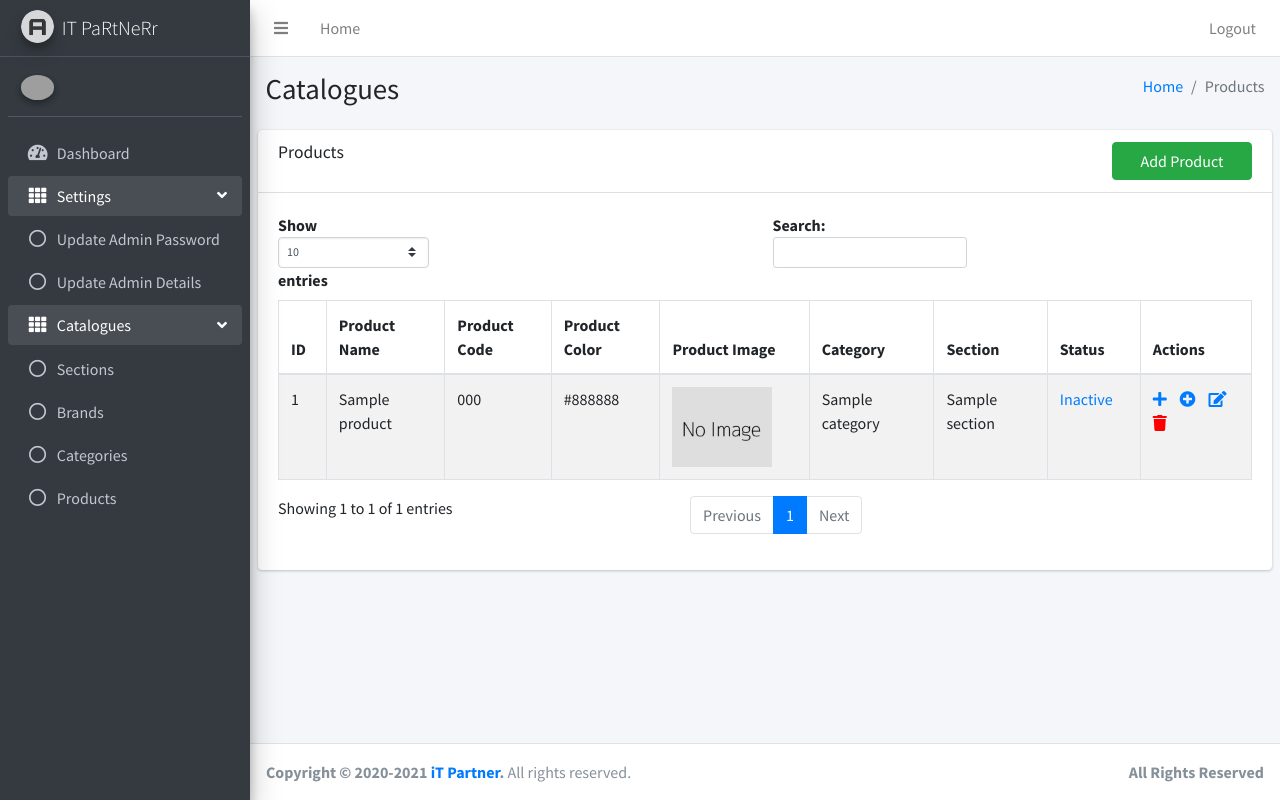
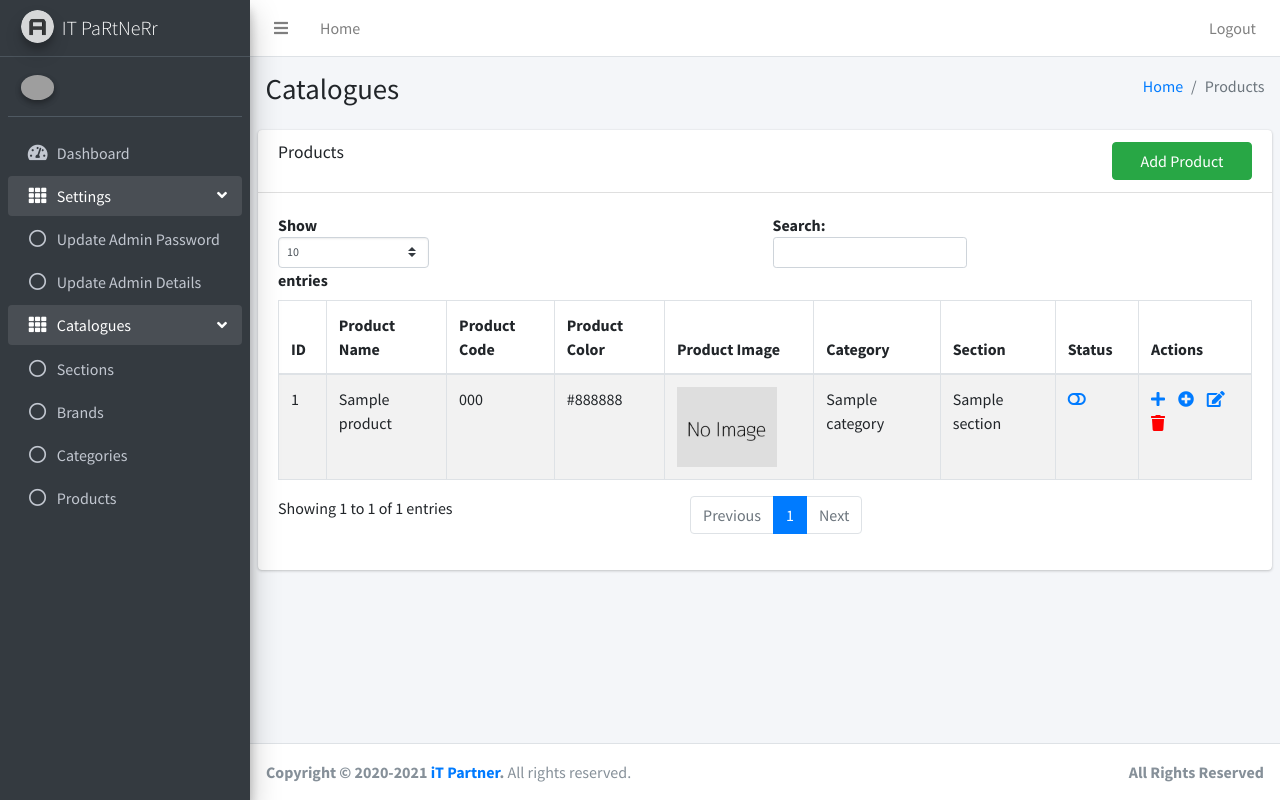
Before and after one commit to buddhika95/itPartner, a Laravel app: template resources/views/admin/products/products.blade.php in a window 1280 px wide. Run offline with Laravel 8, Linux system fonts and the light colour scheme; the template is opened without the code that fills it: most values are stand-ins (such as "Sample title", 1, 10 or a date in 2020); data that the repository does not hold is empty; some libraries are stand-ins or nearby versions; grey boxes are pictures that could not be loaded.

Commit message:
Admin pannel main func done

```diff
--- a/public/js/admin_js/admin_script.js
+++ b/public/js/admin_js/admin_script.js
@@ -20,7 +20,7 @@
 
 //update section Status
  $(".updateSectionStatus").click(function(){
-    var status=$(this).text();
+    var status=$(this).children("i").attr("status");
     var section_id =$(this).attr("section_id");
     $.ajax({
         type:'post',
@@ -28,9 +28,9 @@
         data:{status:status,section_id:section_id},
         success:function(resp){
             if(resp['status']==0){
-                $("#section-"+section_id).html("<a class='updateSectionStatus' href='javascript:void(0)'> InActive</a>");
+                $("#section-"+section_id).html("<i class='fas fa-toggle-off' aria-hidden='true' status='Inactive'></i>");
             }else if(resp['status']==1){
-                $("#section-"+section_id).html("<a class='updateSectionStatus' href='javascript:void(0)'> Active</a>");
+                $("#section-"+section_id).html("<i class='fas fa-toggle-on' aria-hidden='true' status='Active'></i>");
             }
 
         },error:function(){
@@ -63,7 +63,7 @@ $(".updateBrandStatus").click(function(){
 
 //update category Status
 $(".updateCategoryStatus").click(function(){
-    var status=$(this).text();
+    var status=$(this).children("i").attr("status");
     var category_id =$(this).attr("category_id");
     $.ajax({
         type:'post',
@@ -71,9 +71,9 @@ $(".updateCategoryStatus").click(function(){
         data:{status:status,category_id:category_id},
         success:function(resp){
             if(resp['status']==0){
-                $("#category-"+section_id).html("<a class='updateCategoryStatus' href='javascript:void(0)'> InActive</a>");
+                $("#category-"+category_id).html("<i class='fas fa-toggle-off' aria-hidden='true' status='Inactive'>");
             }else if(resp['status']==1){
-                $("#category-"+category_id).html("<a class='updateCategoryStatus' href='javascript:void(0)'> Active</a>");
+                $("#category-"+category_id).html("<i class='fas fa-toggle-on' aria-hidden='true' status='Active'></i>");
             }
 
         },error:function(){
@@ -139,7 +139,7 @@ $(".confirmDelete").click(function(){
 //Product jquerries
 //update product Status
 $(".updateProductStatus").click(function(){
-    var status=$(this).text();
+    var status=$(this).children("i").attr("status");
     var product_id =$(this).attr("product_id");
     $.ajax({
         type:'post',
@@ -147,9 +147,9 @@ $(".updateProductStatus").click(function(){
         data:{status:status,product_id:product_id},
         success:function(resp){
             if(resp['status']==0){
-                $("#product-"+product_id).html("<a class='updateProductStatus' href='javascript:void(0)'> InActive</a>");
+                $("#product-"+product_id).html("<i class='fas fa-toggle-off' aria-hidden='true' status='Inactive'>");
             }else if(resp['status']==1){
-                $("#product-"+product_id).html("<a class='updateProductStatus' href='javascript:void(0)'> Active</a>");
+                $("#product-"+product_id).html("<i class='fas fa-toggle-on' aria-hidden='true' status='Active'></i>");
             }
 
         },error:function(){
--- a/resources/views/admin/products/products.blade.php
+++ b/resources/views/admin/products/products.blade.php
@@ -79,10 +79,10 @@
                             <td>
                                 @if($product->status==1)
                                 <a class="updateProductStatus" id="product-{{ $product->id}}" product_id="{{ $product->id}}"
-                                    href="javascript:void(0)"> Active</a>
+                                    href="javascript:void(0)"> <i class="fas fa-toggle-on" aria-hidden="true" status="Active"></i></a>
                                 @else
                                     <a class="updateProductStatus" id="product-{{ $product->id}}" product_id="{{ $product->id}}"
-                                        href="javascript:void(0)"> Inactive</a>
+                                        href="javascript:void(0)"> <i class="fas fa-toggle-off" aria-hidden="true" status="Inactive"></i></a>
                                 @endif
                             </td>
                             <td>
--- a/resources/views/admin/sections/sections.blade.php
+++ b/resources/views/admin/sections/sections.blade.php
@@ -49,10 +49,10 @@
                             <td>
                                 @if($section->status==1)
                                    <a class="updateSectionStatus" id="section-{{ $section->id}}" section_id="{{ $section->id}}"
-                                    href="javascript:void(0)"> Active</a>
+                                    href="javascript:void(0)"> <i class="fas fa-toggle-on" aria-hidden="true" status="Active"></i></a>
                                 @else
                                     <a class="updateSectionStatus" id="section-{{ $section->id}}" section_id="{{ $section->id}}"
-                                        href="javascript:void(0)"> Inactive</a>
+                                        href="javascript:void(0)"> <i class="fas fa-toggle-off" aria-hidden="true" status="Inactive"></i></a>
                                 @endif
                             </td>
                         </tr>
```
Also changed, not shown: resources/views/admin/categories/categories.blade.php (+4 -4 lines).
